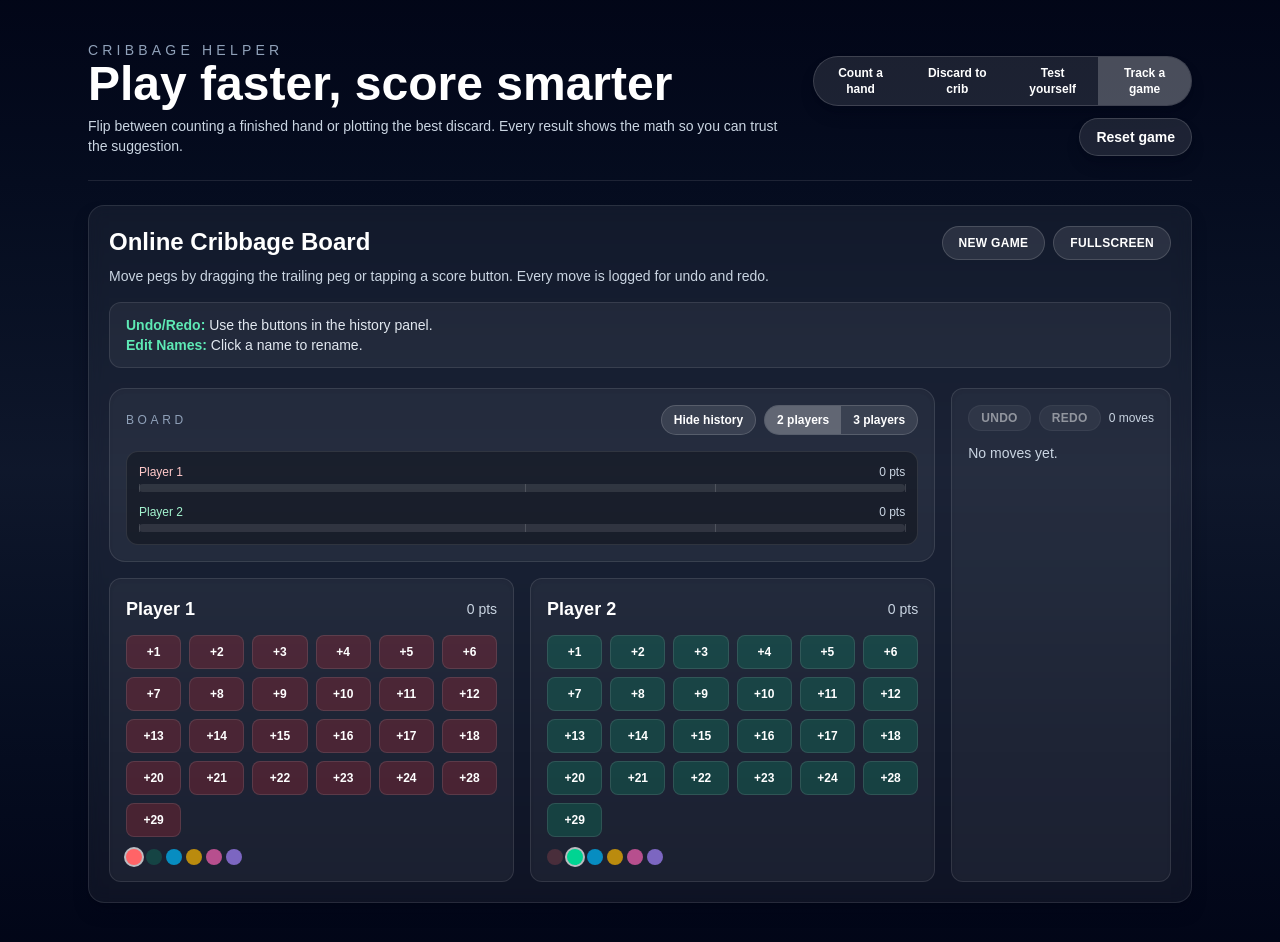
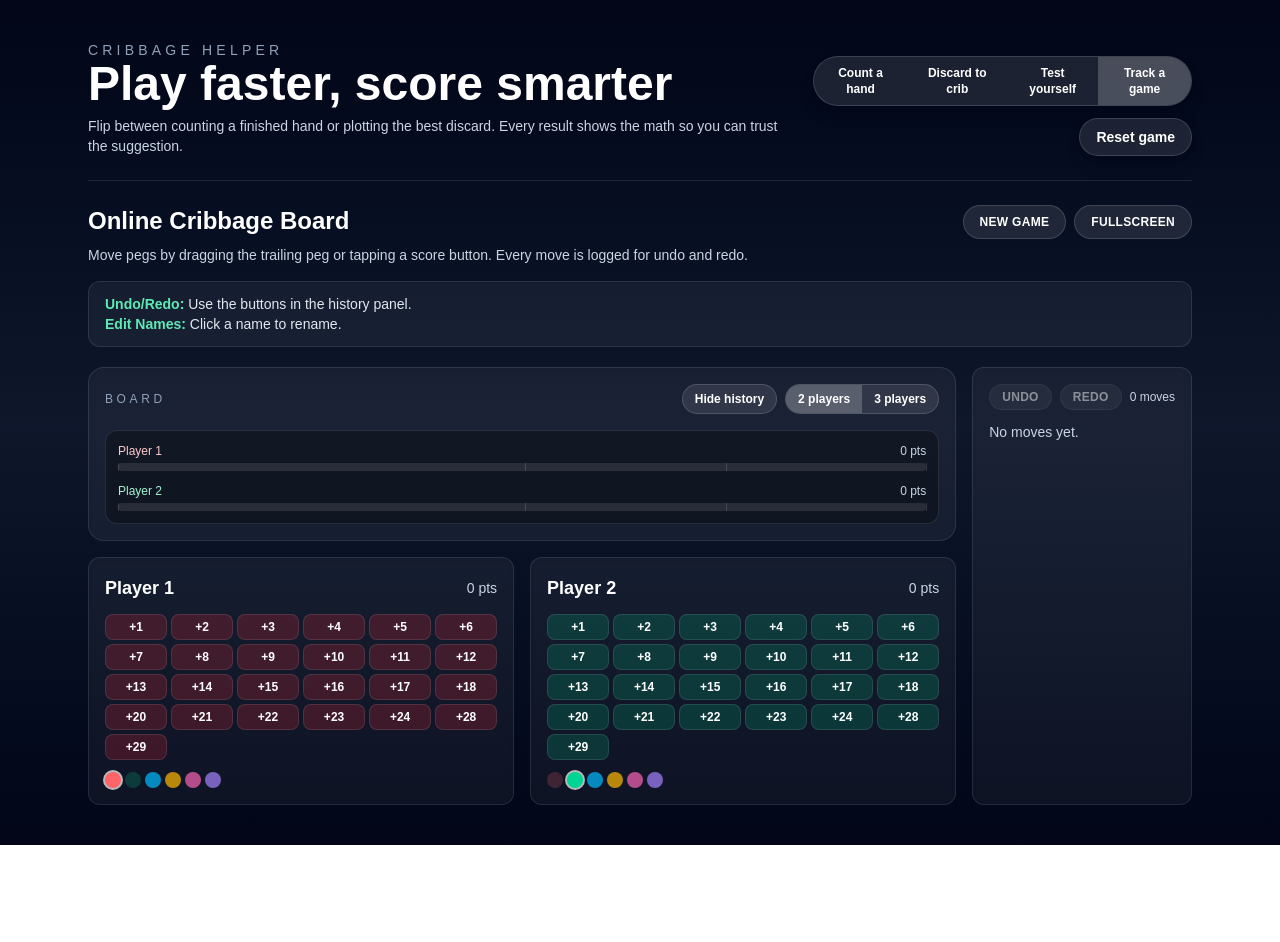
Before and after one commit to kongyim/nextjs-cribbage, a Next.js app: page / in a window 1280 px wide. Both pictures are taken after a click on the button "Track a game". After the commit the page ends 845 px from the top, so only its background shows below. Built offline with nearby package versions, Linux system fonts and the light colour scheme.

Commit message:
ADD; score board

```diff
--- a/src/app/components/ScoreBoardTab.tsx
+++ b/src/app/components/ScoreBoardTab.tsx
@@ -380,7 +380,6 @@ export function ScoreBoardTab({ onRegisterReset }: Props) {
       setHistory(nextState.history);
       setCurrentIndex(nextState.currentIndex);
       setBoardSkin(nextState.boardSkin);
-      setShowHistory(true);
       removedEntriesRef.current = [];
       setRemovedCount(0);
       try {
@@ -642,7 +641,7 @@ export function ScoreBoardTab({ onRegisterReset }: Props) {
   };
 
   return (
-    <div className="rounded-2xl border border-white/10 bg-white/5 p-5 shadow-lg shadow-slate-950/50 backdrop-blur">
+    <div>
       <div className="flex flex-wrap items-start justify-between gap-4">
         <div>
           <h2 className="text-2xl font-semibold text-white">Online Cribbage Board</h2>
@@ -760,14 +759,14 @@ export function ScoreBoardTab({ onRegisterReset }: Props) {
                       {player.score} pts
                     </div>
                   </div>
-                  <div className="mt-3 grid grid-cols-6 gap-2">
+                  <div className="mt-3 grid grid-cols-6 gap-1">
                     {SCORE_BUTTONS.map((value) => (
                       <button
                         type="button"
                         key={`${player.id}-score-${value}`}
                         onClick={() => addScore(player.id, value)}
                         disabled={!!winner}
-                      className={`rounded-lg border border-white/10 px-2 py-2 text-xs font-semibold text-white ${
+                      className={`rounded-lg border border-white/10 px-1 py-1 text-xs font-semibold text-white ${
                         COLOR_STYLES[player.color].button
                       } disabled:cursor-not-allowed disabled:opacity-50`}
                       >
```
